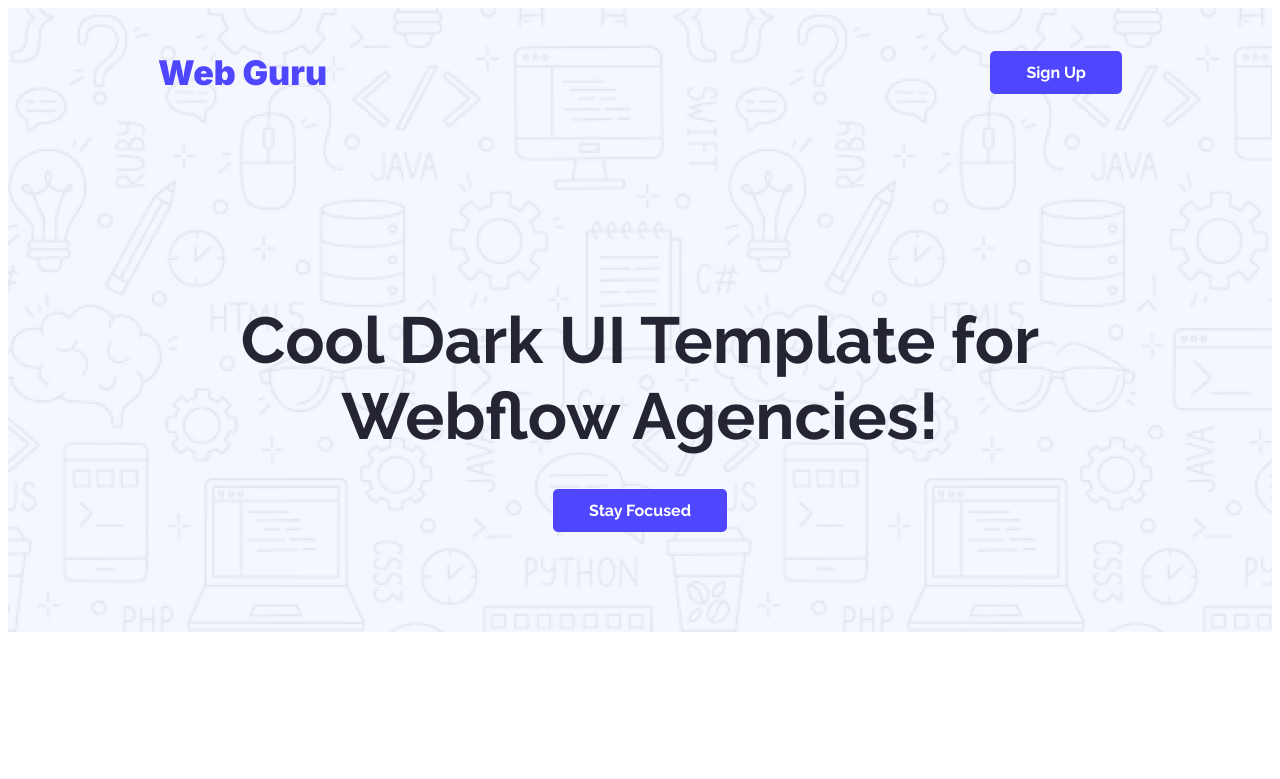
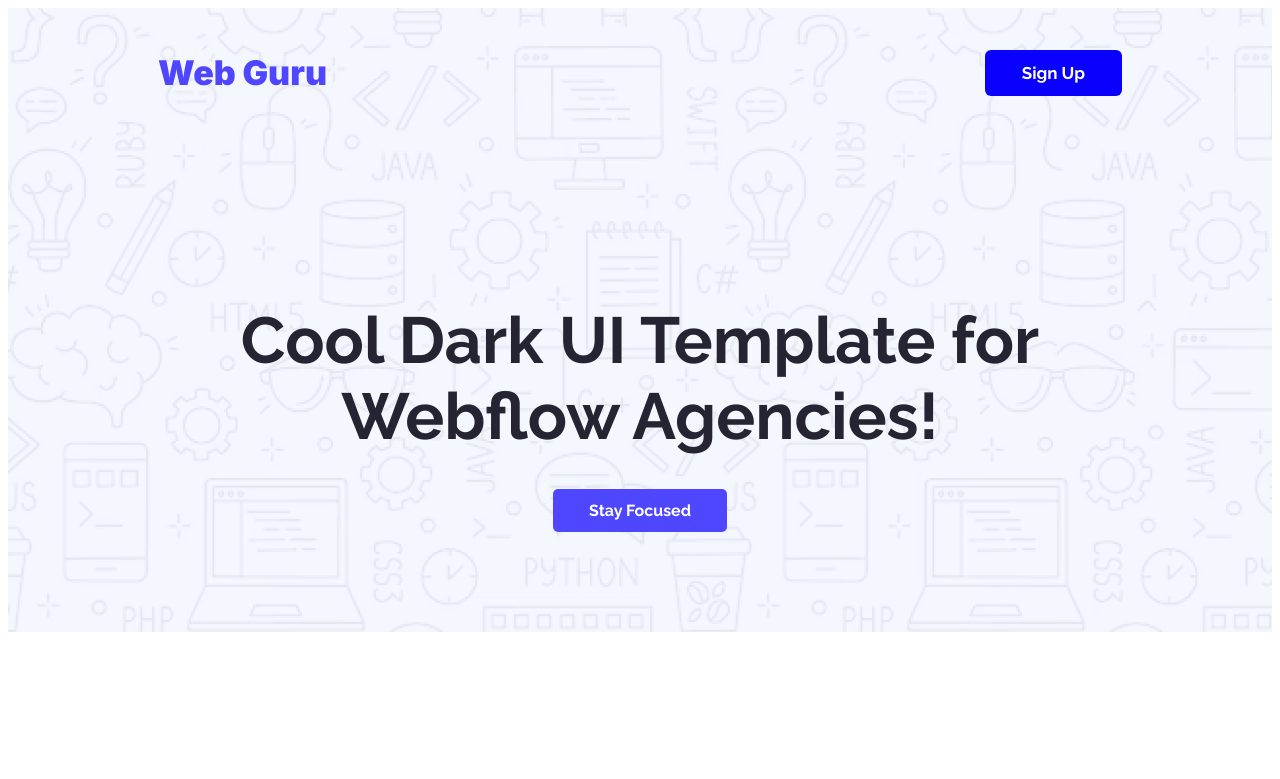
Before and after one commit to ahad4s/first-assignment, a plain HTML site: page index.html in a window 1280 px wide. In both pictures the pointer is over the button "Sign Up". Shown: the top 779 px of the page. Drawn offline with Linux system fonts and the light colour scheme.

Commit message:
All Button Hover added

```diff
--- a/style.css
+++ b/style.css
@@ -36,6 +36,12 @@ main{
     font-weight: 700;
     color: #FFFFFF;
     padding: 12px 36px
+}
+.common-btn:hover{
+    background-color: #0900FD;
+    font-size: 17px;
+    padding: 13px 37px;
+    border-radius: 6px;
 }
 /* common css end */
 
```
